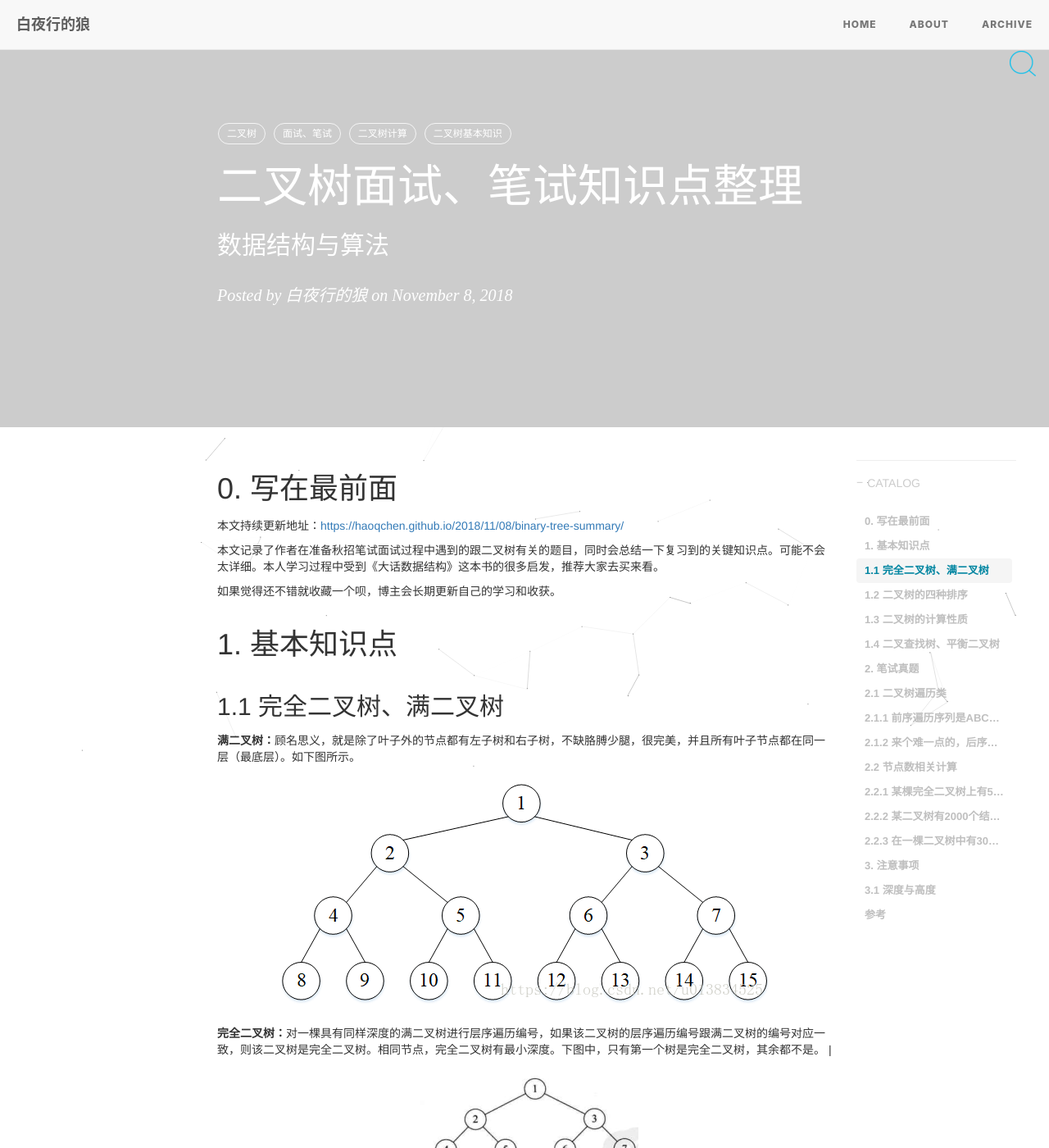
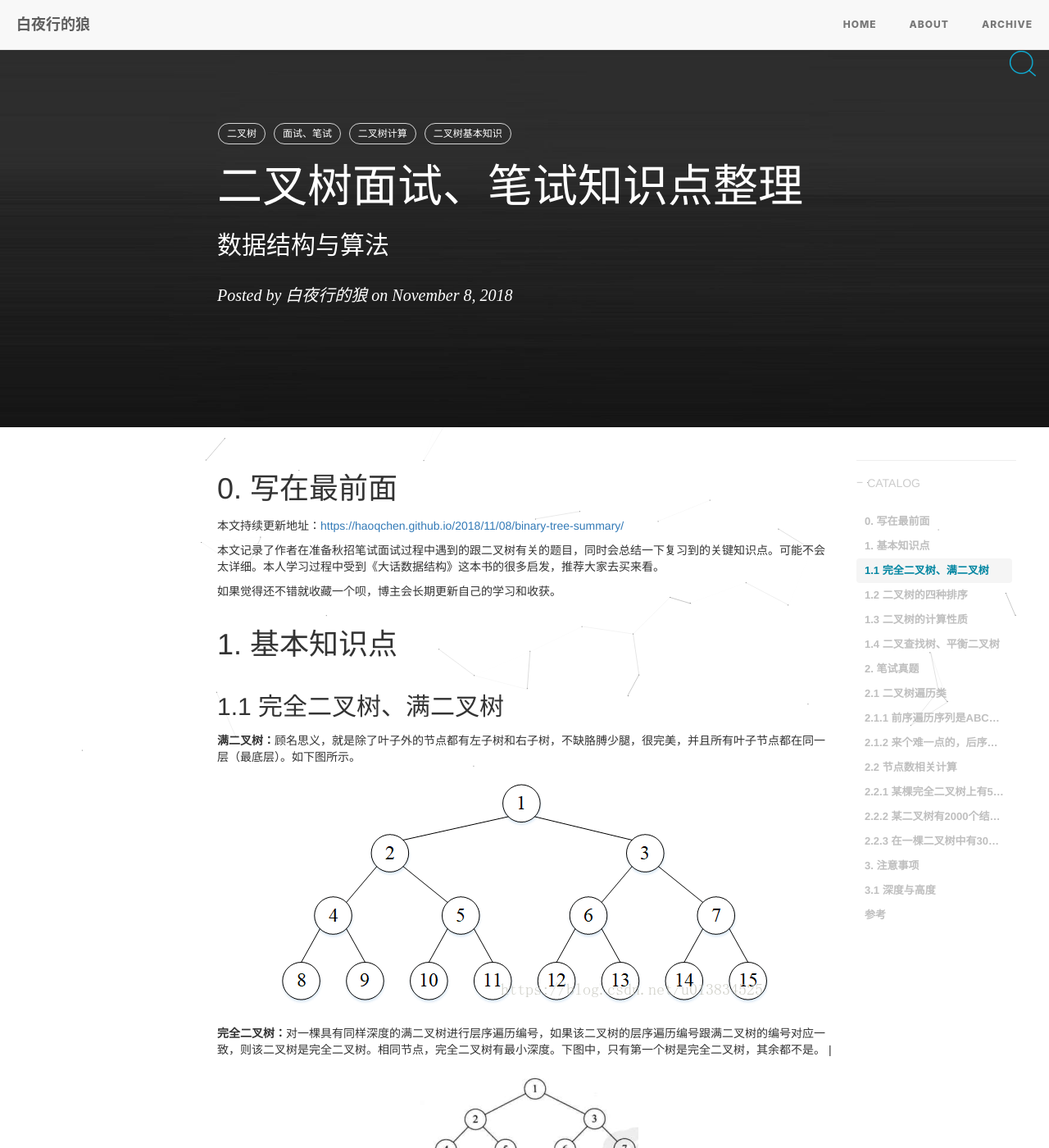
Before and after one commit to HaoQChen/HaoQChen.github.io, a Jekyll site: the page built from _posts/2018-11-08-binary-tree-summary.md, in a window 1280 px wide and 1400 px high. Shown: the whole window at 82% size. Built offline with Jekyll 4.4.1, drawn with Linux system fonts in a browser that asks for light colours; nearby versions of some CDN libraries; comment, search, counter and statistics services are not loaded; some of the changed text lies outside the part shown.

Commit message:
add blog binary-tree-summary

```diff
--- a/_posts/2018-11-08-binary-tree-summary.md
+++ b/_posts/2018-11-08-binary-tree-summary.md
@@ -4,7 +4,7 @@ title:      二叉树面试、笔试知识点整理
 subtitle:   数据结构与算法
 date:       2018-11-08
 author:     白夜行的狼
-header-img: img/in_post/binary_tree_summary/post-bg-infinity.jpg
+header-img: img/in_post/binary_tree_summary/black.jpeg
 catalog: true
 tags:
     - 二叉树
@@ -26,6 +26,7 @@ tags:
 
 **完全二叉树：**对一棵具有同样深度的满二叉树进行层序遍历编号，如果该二叉树的层序遍历编号跟满二叉树的编号对应一致，则该二叉树是完全二叉树。相同节点，完全二叉树有最小深度。下图中，只有第一个树是完全二叉树，其余都不是。
 |![total1](/img/in_post/binary_tree_summary/total1.png)|![total2](/img/in_post/binary_tree_summary/total2.png)|
+|------|------|
 |![total3](/img/in_post/binary_tree_summary/total3.png)|![total4](/img/in_post/binary_tree_summary/total4.png)|
 ## 1.2 二叉树的四种排序
 见之前写的另一篇博客：[二叉树前序遍历、中序遍历、后序遍历、层序遍历的直观理解](https://haoqchen.github.io/2018/05/23/go-through-binary-tree/)
@@ -42,7 +43,7 @@ tags:
 [二叉查找树参考一](https://songlee24.github.io/2015/01/13/binary-search-tree/)
 [二叉查找树参考二](http://www.cnblogs.com/huangxincheng/archive/2012/07/21/2602375.html)
 
-平衡二叉树：平衡的二叉查找树（AVL，发明者为Adel'son-Vel'skii 和 Landis），树的左子树和右子树高度之差不超过1层，超过一层需要旋转，否则失去平衡。平衡二叉树可以确保查找是严格的O(logN)（普通二叉查找树在极限环境下是O(N)）。左子树和右子树的深度之差称为平衡因子，其只能为-1、1、0
+**平衡二叉树：**平衡的二叉查找树（AVL，发明者为Adel'son-Vel'skii 和 Landis），树的左子树和右子树高度之差不超过1层，超过一层需要旋转，否则失去平衡。平衡二叉树可以确保查找是严格的O(logN)（普通二叉查找树在极限环境下是O(N)）。左子树和右子树的深度之差称为平衡因子，其只能为-1、1、0
 
 [平衡二叉树参考一](http://www.cnblogs.com/huangxincheng/archive/2012/07/22/2603956.html)
 [平衡二叉树参考二](http://lib.csdn.net/article/datastructure/9204)
```
